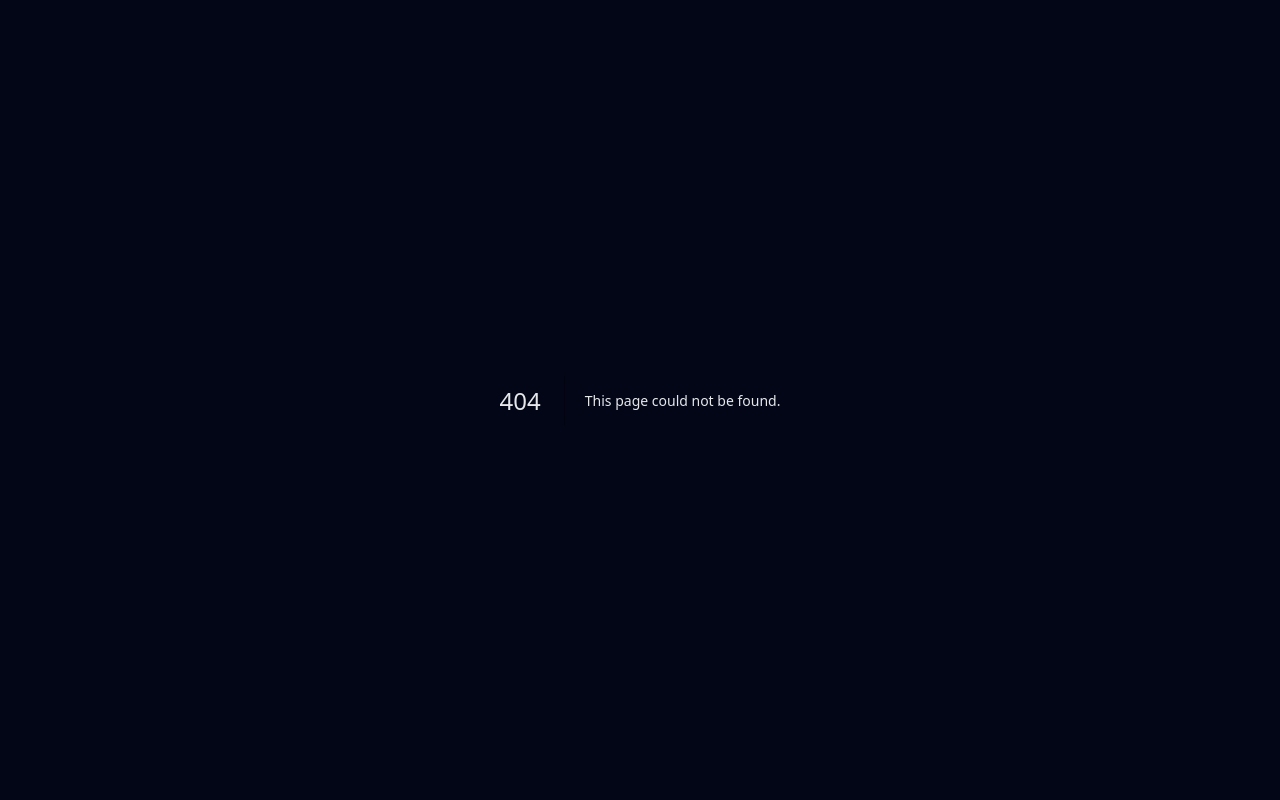
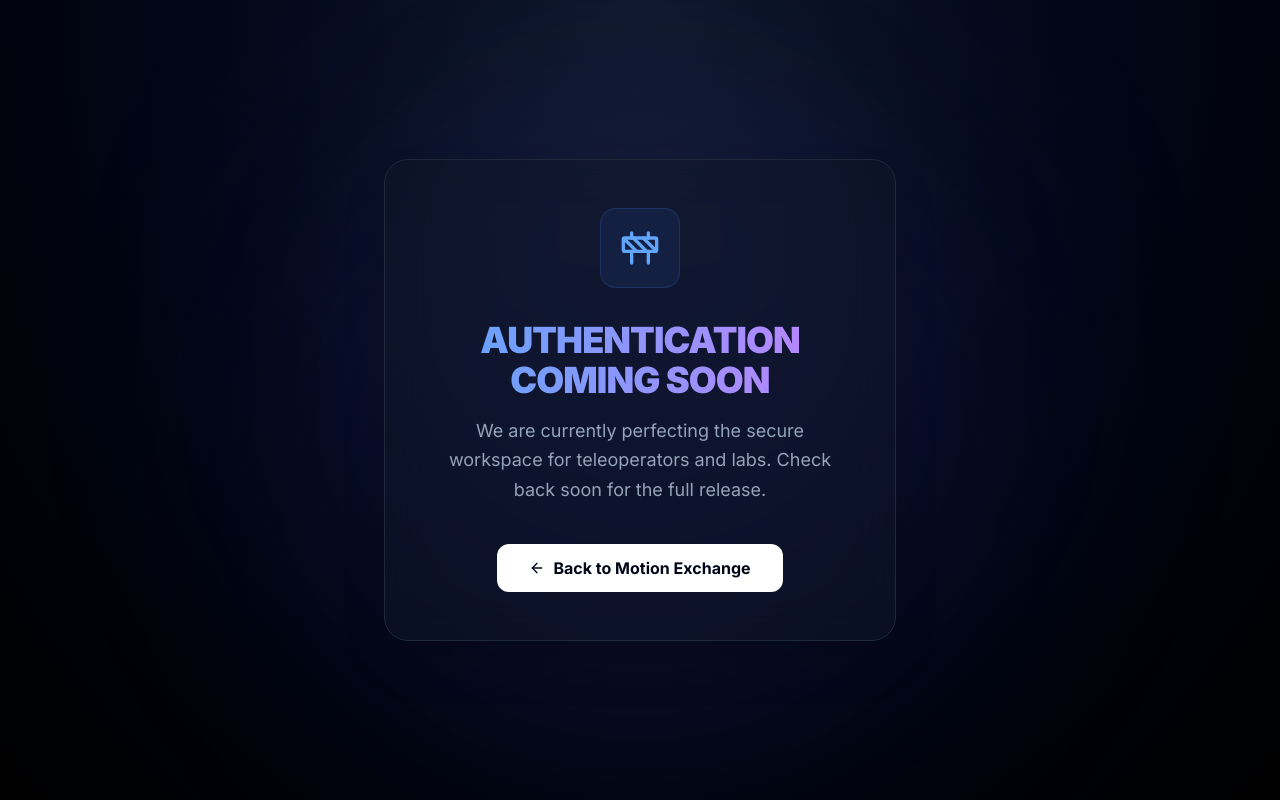
Before and after one commit to Luis-Lundgren/embodex-web, a Next.js app: page /coming-soon in a window 1280 px wide. Before the commit this address had no page. Built offline with nearby package versions, Linux system fonts and the light colour scheme.

Commit message:
feat: add coming soon page and redirect login requests

```diff
--- /dev/null
+++ b/app/coming-soon/page.tsx
@@ -0,0 +1,40 @@
+"use client";
+
+import Link from "next/link";
+import { ArrowLeft, Construction } from "lucide-react";
+
+export default function ComingSoonPage() {
+    return (
+        <main className="min-h-screen flex items-center justify-center bg-[radial-gradient(ellipse_at_top,_var(--tw-gradient-stops))] from-slate-900 via-slate-950 to-black p-4 text-center">
+            <div className="relative z-10 max-w-lg w-full">
+                <div className="bg-slate-900/50 border border-slate-800 rounded-3xl p-12 backdrop-blur-xl shadow-2xl">
+                    <div className="w-20 h-20 bg-blue-500/10 rounded-2xl flex items-center justify-center mx-auto mb-8 border border-blue-500/20">
+                        <Construction className="w-10 h-10 text-blue-400" />
+                    </div>
+
+                    <h1 className="text-4xl font-black bg-clip-text text-transparent bg-gradient-to-r from-blue-400 to-purple-400 mb-4 tracking-tight">
+                        AUTHENTICATION<br />COMING SOON
+                    </h1>
+
+                    <p className="text-slate-400 text-lg leading-relaxed mb-10">
+                        We are currently perfecting the secure workspace for teleoperators and labs. Check back soon for the full release.
+                    </p>
+
+                    <Link
+                        href="/"
+                        className="inline-flex items-center gap-2 bg-white text-slate-950 px-8 py-3 rounded-xl font-bold hover:bg-slate-200 transition-all hover:scale-105 active:scale-95"
+                    >
+                        <ArrowLeft className="w-4 h-4" />
+                        Back to Motion Exchange
+                    </Link>
+                </div>
+            </div>
+
+            {/* Background embellishments */}
+            <div className="absolute top-0 left-0 w-full h-full overflow-hidden pointer-events-none z-0">
+                <div className="absolute top-1/2 left-1/2 -translate-x-1/2 -translate-y-1/2 w-[800px] h-[800px] rounded-full bg-blue-500/5 blur-[120px]" />
+                <div className="absolute top-1/2 left-1/2 -translate-x-1/2 -translate-y-1/2 w-[600px] h-[600px] rounded-full bg-purple-500/5 blur-[100px] delay-700" />
+            </div>
+        </main>
+    );
+}
--- a/app/login/page.tsx
+++ b/app/login/page.tsx
@@ -1,17 +1,9 @@
 'use client';
 
-import { signIn } from "next-auth/react";
-import { useState } from "react";
+import Link from "next/link";
 import { ArrowRight } from "lucide-react";
 
 export default function LoginPage() {
-    const [isLoading, setIsLoading] = useState(false);
-
-    const handleLogin = async () => {
-        setIsLoading(true);
-        await signIn("google", { callbackUrl: "/onboarding" });
-    };
-
     return (
         <main className="min-h-screen flex items-center justify-center bg-[radial-gradient(ellipse_at_top,_var(--tw-gradient-stops))] from-slate-900 via-slate-950 to-black p-4">
             <div className="relative z-10 w-full max-w-md">
@@ -23,15 +15,10 @@
                         <p className="text-slate-400 mt-2">Sign in to continue</p>
                     </div>
 
-                    <button
-                        onClick={handleLogin}
-                        disabled={isLoading}
-                        className="w-full bg-white text-slate-900 py-3 rounded-lg font-semibold flex items-center justify-center gap-3 hover:bg-slate-200 transition-colors disabled:opacity-70 disabled:cursor-not-allowed"
+                    <Link
+                        href="/coming-soon"
+                        className="w-full bg-white text-slate-900 py-3 rounded-lg font-semibold flex items-center justify-center gap-3 hover:bg-slate-200 transition-colors"
                     >
-                        {isLoading ? (
-                            <span>Connecting...</span>
-                        ) : (
-                            <>
                         <svg className="w-5 h-5" viewBox="0 0 24 24">
                             <path
                                 fill="currentColor"
@@ -51,9 +38,7 @@
                             />
                         </svg>
                         Continue with Google
-                            </>
-                        )}
-                    </button>
+                    </Link>
 
                     <p className="mt-8 text-center text-xs text-slate-500">
                         By continuing, you agree to our Terms of Service and Privacy Policy.
--- a/components/GalleryViewer.tsx
+++ b/components/GalleryViewer.tsx
@@ -2,7 +2,7 @@
 import React, { useState, useEffect, useRef } from 'react';
 import Link from 'next/link';
 import dynamic from 'next/dynamic';
-import { useSession, signIn, signOut } from "next-auth/react";
+import { useSession, signOut } from "next-auth/react";
 import { GalleryItem } from './GalleryItem';
 const ViewerScene = dynamic(() => import('./ViewerScene'), { ssr: false });
 
@@ -151,18 +151,18 @@
                             </>
                         ) : (
                             <div className="flex items-center gap-3">
-                                <button
-                                    onClick={() => signIn('google')}
-                                    className="px-4 py-2 border border-blue-500/50 rounded-lg text-white/90 text-[10px] font-black uppercase tracking-widest hover:bg-blue-600/10 transition-colors"
+                                <Link
+                                    href="/coming-soon"
+                                    className="px-4 py-2 border border-blue-500/50 rounded-lg text-white/90 text-[10px] font-black uppercase tracking-widest hover:bg-blue-600/10 transition-colors flex items-center justify-center"
                                 >
                                     Login
-                                </button>
-                                <button
-                                    onClick={() => signIn('google')}
-                                    className="px-4 py-2 bg-blue-600 rounded-lg text-white text-[10px] font-black uppercase tracking-widest hover:bg-blue-500 transition-colors shadow-lg shadow-blue-500/20"
+                                </Link>
+                                <Link
+                                    href="/coming-soon"
+                                    className="px-4 py-2 bg-blue-600 rounded-lg text-white text-[10px] font-black uppercase tracking-widest hover:bg-blue-500 transition-colors shadow-lg shadow-blue-500/20 flex items-center justify-center"
                                 >
                                     Sign Up
-                                </button>
+                                </Link>
                             </div>
                         )}
                     </div>
```
Lines whose indentation alone changed are shown as unchanged.
